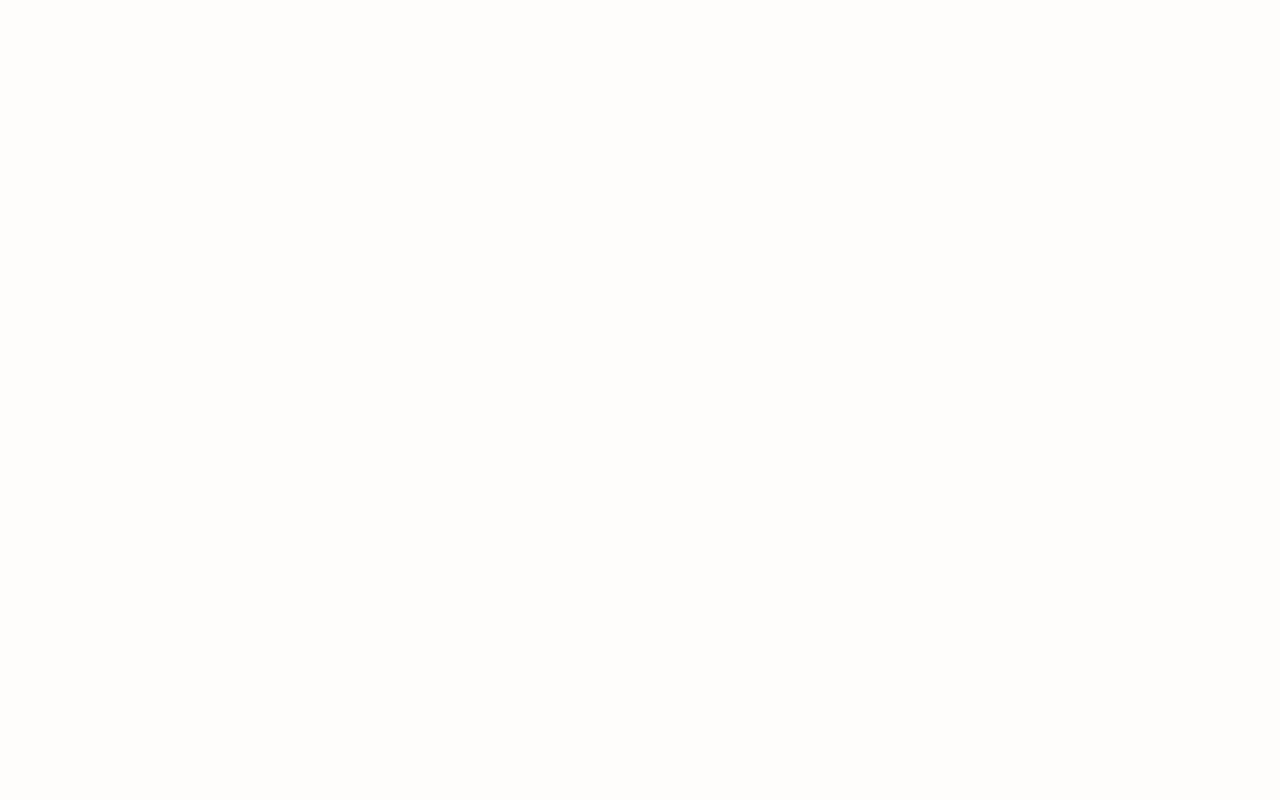
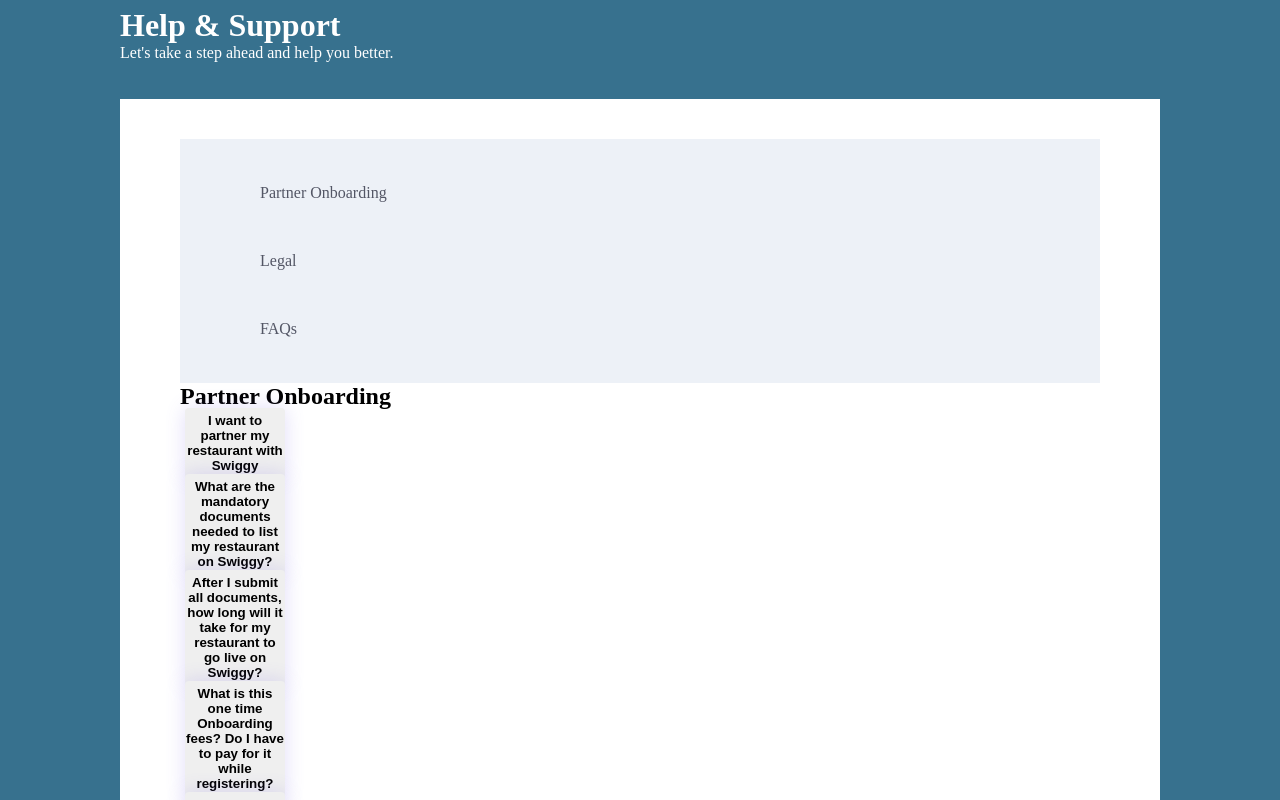
Before and after one commit to rohanh007/Namaste-React, a React (Vite) app in the folder Lets_get_Classy/: page /About in a window 1280 px wide. Shown: the part 140-940 px from the top of the page. Before the commit the page ends 800 px from the top, so only its background shows below. Built offline with nearby package versions, Linux system fonts and the light colour scheme.

Commit message:
working on help

```diff
--- a/Lets_get_Classy/App.js
+++ b/Lets_get_Classy/App.js
@@ -2,7 +2,8 @@
 import ReactDom from "react-dom/client";
 import Header from "./src/Header";
 import Body from "./src/Body";
-import About from "./src/About";
+// import About from "./src/About";
+import Help from "./src/Help";
 import Contact from "./src/Contact";
 import Error from "./src/Error";
 import Restaurantmenu from "./src/Restaurantmenu";
@@ -29,7 +30,7 @@
       },
       {
         path:"/About",
-        element:<About/>,
+        element:<Help/>,
 
       },
       {
--- /dev/null
+++ b/Lets_get_Classy/src/Help.jsx
@@ -0,0 +1,59 @@
+import ('../template/css/help.css');
+const Help = () => {
+
+    return (
+        <div class="main-container">
+            <div class="header-section">
+                <div class="sub-header">
+                    <h1 class="main-title">Help & Support</h1>
+                    <div class="tagline">Let's take a step ahead and help you better.</div>
+                </div>
+            </div>
+            <div class="faq-list">
+                <div class="_2QhOV _3glSS">
+                    <div class="faq">
+                        <div class="faq_head">
+                            <ul>
+                                <li class="fq_tab _1W0l-"><span class="fq_span fmxXC">Partner Onboarding</span></li>
+                                <li class="fq_tab"><span class="fq_span">Legal</span></li>
+                                <li class="fq_tab"><span class="fq_span">FAQs</span></li>
+                            </ul>
+                        </div>
+                        <div class="que_list">
+                            <div>
+                                <div class="heading_faq">Partner Onboarding</div>
+                                <div>
+                                    <div class="_3rl8Q">
+                                        <button class="faq-button"><span class="faq-label">I want to partner my restaurant with Swiggy</span><span class="dropdown-icon"></span></button>
+                                    </div>
+                                    <div class="_3rl8Q">
+                                        <button class="faq-button"><span class="faq-label">What are the mandatory documents needed to list my restaurant on Swiggy?</span><span class="dropdown-icon"></span></button>
+                                    </div>
+                                    <div class="_3rl8Q">
+                                        <button class="faq-button"><span class="faq-label">After I submit all documents, how long will it take for my restaurant to go live on Swiggy?</span><span class="dropdown-icon"></span></button>
+                                    </div>
+                                    <div class="_3rl8Q">
+                                        <button class="faq-button"><span class="faq-label">What is this one time Onboarding fees? Do I have to pay for it while registering?</span><span class="dropdown-icon"></span></button>
+                                    </div>
+                                    <div class="_3rl8Q">
+                                        <button class="faq-button"><span class="faq-label">Who should I contact if I need help & support in getting onboarded?</span><span class="dropdown-icon"></span></button>
+                                    </div>
+                                    <div class="_3rl8Q">
+                                        <button class="faq-button"><span class="faq-label">How much commission will I be charged by Swiggy?</span><span class="dropdown-icon"></span></button>
+                                    </div>
+                                    <div class="_3rl8Q">
+                                        <button class="faq-button"><span class="faq-label">I don’t have an FSSAI licence for my restaurant. Can it still be onboarded?</span><span class="dropdown-icon"></span></button>
+                                    </div>
+                                </div>
+                            </div>
+                        </div>
+                    </div>
+                </div>
+            </div>
+            <div class="footer"></div>
+        </div>
+
+
+    );
+};
+export default Help;
--- /dev/null
+++ b/Lets_get_Classy/template/css/help.css
@@ -0,0 +1,57 @@
+.main-container{
+    background-color: #37718e;
+    padding:20px 120px 20px 120px ;
+}
+.header-section{
+    color: #fff;
+    margin-bottom: 37px;
+    margin-top: 37px;
+    position: relative;
+}
+.faq-list
+{
+    background: #fff;
+    contain: layout;
+}
+.faq{
+    background-color: #fff;
+    padding: 40px 60px 40px 60px;
+}
+.faq_head{
+    min-width: 260px;
+    background: #edf1f7;
+
+}
+.faq_head ul{
+    padding: 20px 0;
+    position: sticky;
+    position: -webkit-sticky;
+    top: 80px;
+}
+.fq_tab{
+    padding: 25px 20px;
+    margin-left: 20px;
+    cursor: pointer;
+    display: -ms-flexbox;
+    display: flex;
+    position: relative;
+}
+.fq_span{
+margin-left: 40px;
+font-size: 16px;
+color: #535665;
+font-weight: 500;
+}
+.que_list{
+    margin: 0;
+    padding: 0;
+    box-sizing: inherit;
+    -webkit-text-size-adjust: none;
+    -webkit-tap-highlight-color: transparent;
+    -ms-text-size-adjust: none;
+    outline: none;
+}
+.heading_faq{
+  font-size: 24px;
+    font-weight: 600;
+}
```
